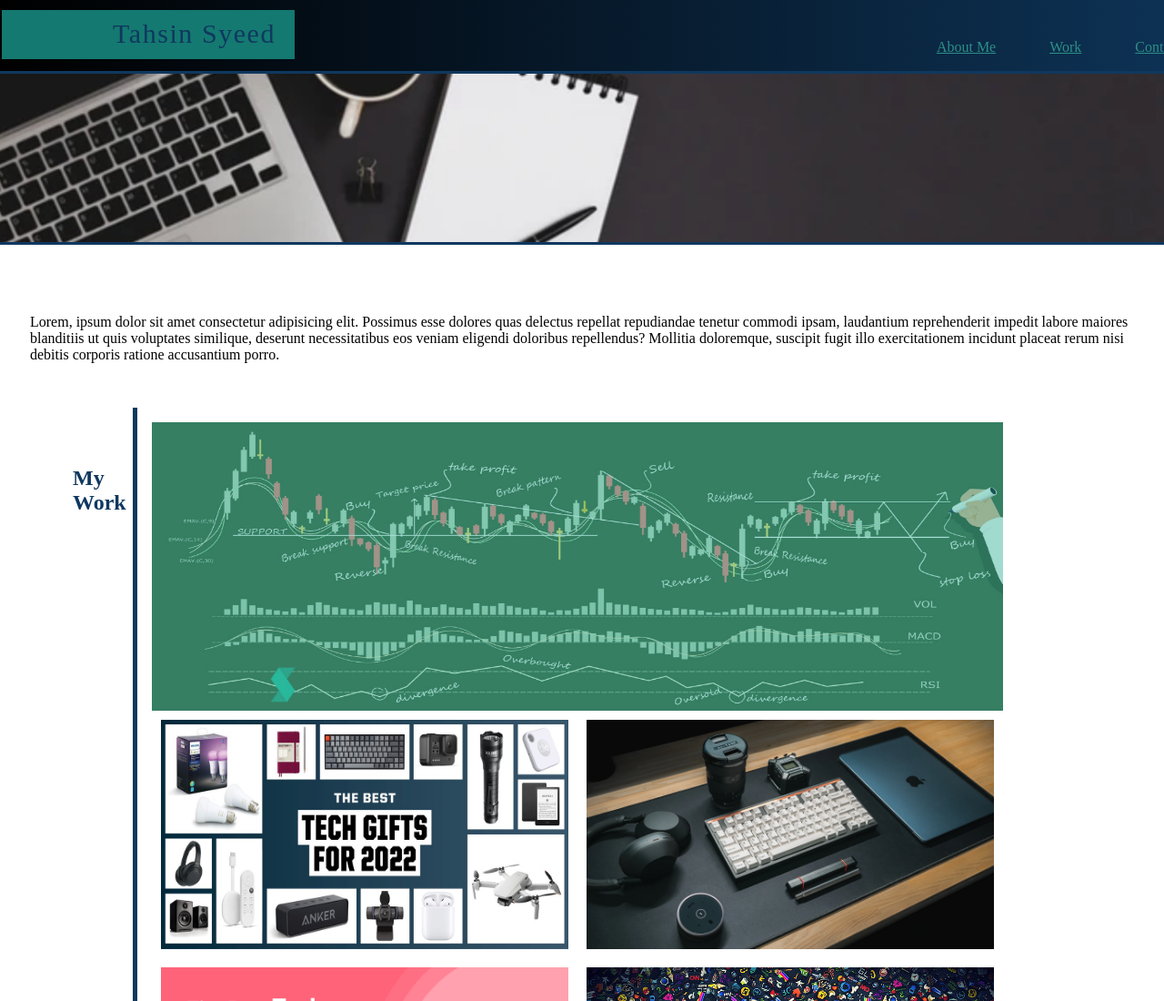
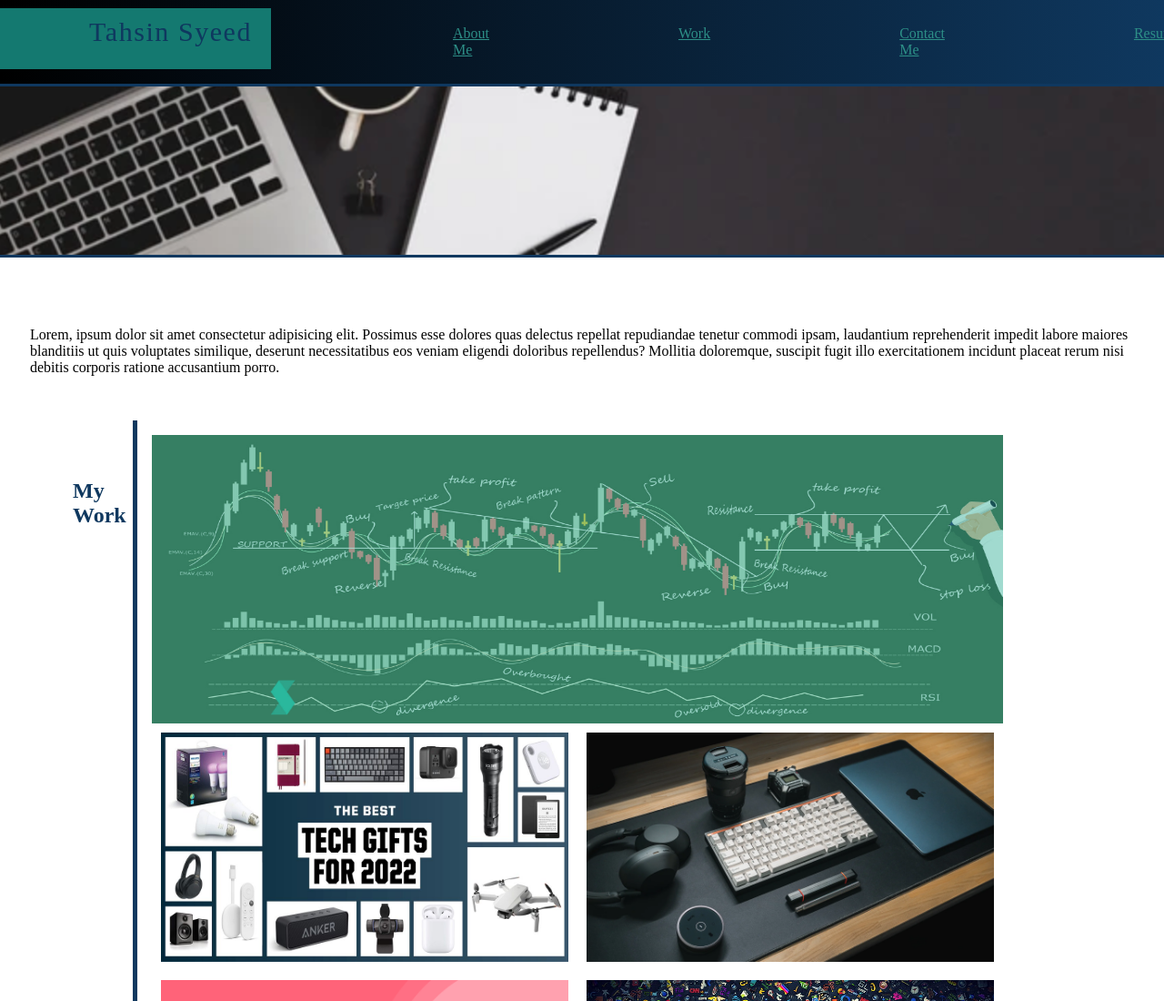
Before and after one commit to myflash1990/Assignment2, a plain HTML site: page index.html in a window 1280 px wide. Shown: the top 1100 px of the page at 91% size. Drawn offline with Linux system fonts and the light colour scheme.

Commit message:
new flex elements to attr

```diff
--- a/assets/css/style.css
+++ b/assets/css/style.css
@@ -4,12 +4,6 @@
 }
 
 /* main header backgorund box */
-
-header {
-  padding: 2px;
-  width: 1447px;
-  background: linear-gradient(to left, #0f385f, black)
-}
 
 /* Custom font/heading name */
 
@@ -32,6 +26,12 @@ header h1 {
     border-right: unset;
     border-bottom: 5px solid blue;
     text-align: center;
+  }
+}
+
+@media screen and (max-width:568px) {
+  .projects {
+    flex: 1 0 100%;
   }
 }
 
@@ -80,13 +80,13 @@ header h1 {
 /* header name background container/rectangle box */
 
 .dcolor {
-  height: 12px;
-  width: 280px;
-  position: relative;
+  flex: 0 0 20%;
+  /* width: 280px;
+  position: relative; */
   background-color: rgb(20, 121, 112);
   padding: 21px;
   margin-top: 9px;
-  margin-bottom: -37px;
+  margin-bottom: 16px;
 }
 
 /* My name/text in title */
@@ -97,7 +97,7 @@ header h1 {
   list-style: none;
   justify-content: flex-end;
   gap: 1em;
-  margin: 5px;
+  margin: 18px;
 }
 
 /* Nav list */
@@ -113,7 +113,6 @@ header h1 {
 /* top image container of laptopn and desk*/
 
 .section1 {
-  /* display: flex; */
   /* background-color: #d8a47f; */
   height: 154px;
   /* max-width: 1300px; */
@@ -124,7 +123,7 @@ header h1 {
 
 .hoverme li {
   padding: 10px;
-  margin-left: 23px;
+  margin-left: 172px;
 }
 
 .section1 img {
@@ -152,6 +151,11 @@ header h1 {
   margin-top: -120px;
   height: 154px;
   bottom: 0;
+}
+
+header {
+  display: flex;
+  background: linear-gradient(to left, #0f385f, black)
 }
 
 .header-text h1 {
```
Also changed, not shown: index.html (+1 -1 lines).
